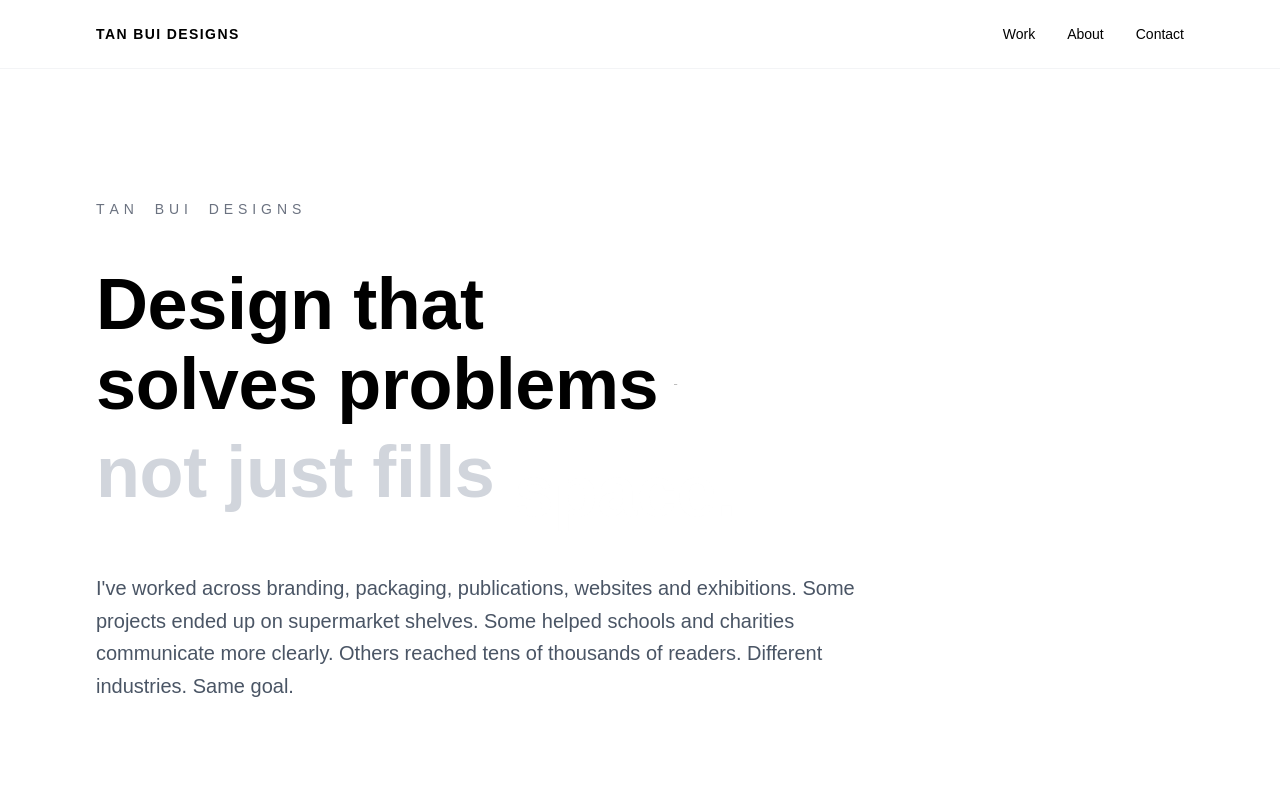
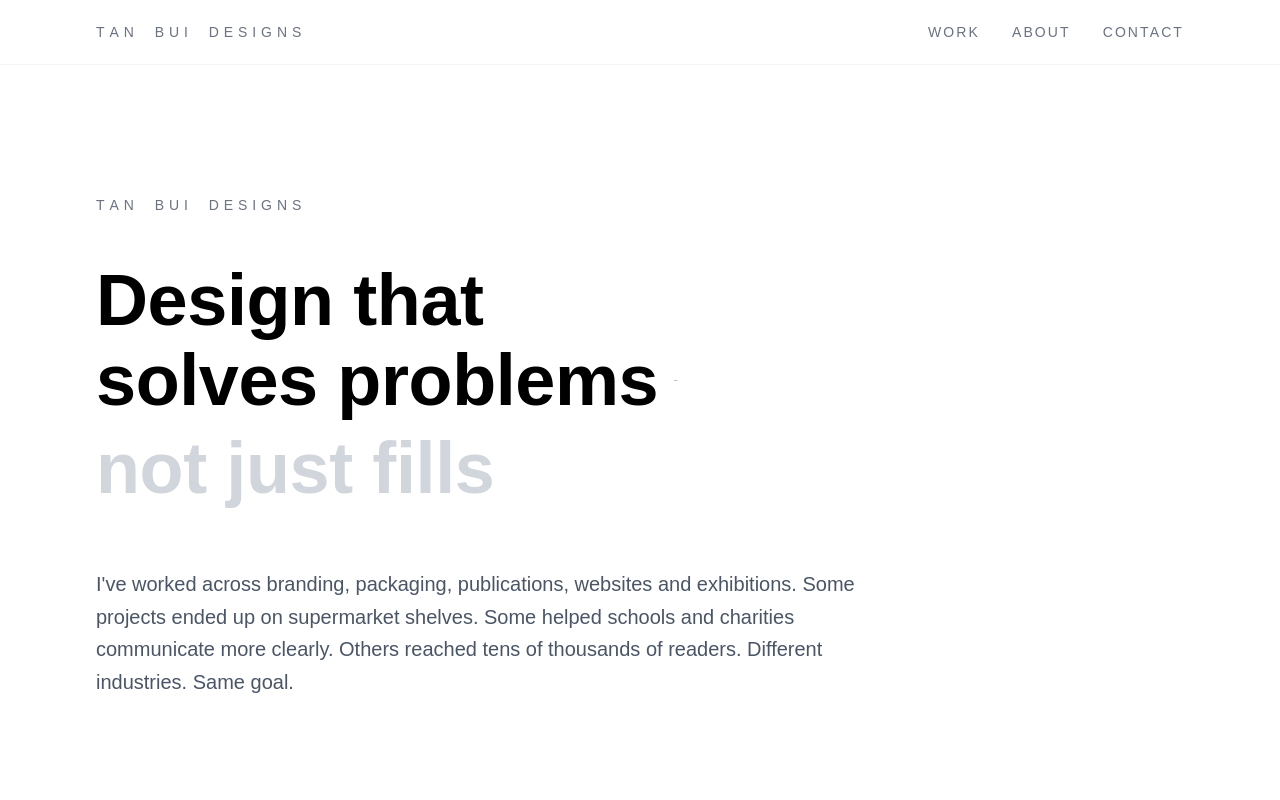
Before and after one commit to tanbuidesigns/tan-bui-designs, a Next.js app: page / in a window 1280 px wide. Shown: the top 800 px of the page. Built offline with nearby package versions, Linux system fonts and the light colour scheme.

Commit message:
Update hero positioning and add credibility section

```diff
--- a/package.json
+++ b/package.json
@@ -11,7 +11,8 @@
   "dependencies": {
     "next": "16.2.7",
     "react": "19.2.4",
-    "react-dom": "19.2.4"
+    "react-dom": "19.2.4",
+    "resend": "^6.12.4"
   },
   "devDependencies": {
     "@tailwindcss/postcss": "^4",
--- a/src/components/Footer.tsx
+++ b/src/components/Footer.tsx
@@ -1,24 +1,66 @@
+"use client";
+
 import Link from "next/link";
 
+import Reveal from "@/components/Reveal";
+import AnimatedLabel from "@/components/AnimatedLabel";
+
 export default function Footer() {
+  const links = [
+    { label: "Work", href: "/work" },
+    { label: "About", href: "/about" },
+    { label: "Contact", href: "/contact" },
+  ];
+
   return (
     <footer className="border-t border-gray-100 mt-auto">
-      <div className="max-w-6xl mx-auto px-8 py-12 flex flex-col md:flex-row gap-6 md:items-center md:justify-between">
+      <Reveal>
+        <div className="max-w-6xl mx-auto px-8 py-16 flex flex-col md:flex-row gap-10 md:items-end md:justify-between">
           <div>
-          <p className="font-semibold tracking-widest text-sm">
+            <Link href="/" className="inline-block">
+              <AnimatedLabel>
                 TAN BUI DESIGNS
-          </p>
-          <p className="text-gray-500 mt-2">
-            Multidisciplinary Design Consultant
+              </AnimatedLabel>
+            </Link>
+
+            <p className="text-gray-500 mt-4 leading-relaxed">
+              Turning complex ideas into clear visual experiences.
             </p>
           </div>
 
-        <nav className="flex gap-6 text-sm">
-          <Link href="/work">Work</Link>
-          <Link href="/about">About</Link>
-          <Link href="/contact">Contact</Link>
+          <nav className="flex gap-8 text-sm uppercase tracking-[0.15em]">
+            {links.map((link) => (
+              <Link
+                key={link.href}
+                href={link.href}
+                className="
+                  relative
+                  text-gray-500
+                  transition-all
+                  duration-300
+                  ease-[cubic-bezier(0.22,1,0.36,1)]
+                  hover:text-gray-700
+                  hover:-translate-y-[1px]
+                  after:absolute
+                  after:left-0
+                  after:-bottom-1
+                  after:h-px
+                  after:w-full
+                  after:origin-left
+                  after:scale-x-0
+                  after:bg-gray-300
+                  after:transition-transform
+                  after:duration-300
+                  after:ease-[cubic-bezier(0.22,1,0.36,1)]
+                  hover:after:scale-x-100
+                "
+              >
+                {link.label}
+              </Link>
+            ))}
           </nav>
         </div>
+      </Reveal>
     </footer>
   );
 }
--- a/src/components/Navbar.tsx
+++ b/src/components/Navbar.tsx
@@ -1,20 +1,120 @@
+"use client";
+
+import { useEffect, useState } from "react";
 import Link from "next/link";
 
+import AnimatedLabel from "@/components/AnimatedLabel";
+
 export default function Navbar() {
+  const [hidden, setHidden] = useState(false);
+
+  useEffect(() => {
+    let timeout: NodeJS.Timeout;
+
+    const handleScroll = () => {
+      setHidden(true);
+
+      clearTimeout(timeout);
+
+      timeout = setTimeout(() => {
+        setHidden(false);
+      }, 200);
+    };
+
+    window.addEventListener("scroll", handleScroll, {
+      passive: true,
+    });
+
+    return () => {
+      clearTimeout(timeout);
+
+      window.removeEventListener(
+        "scroll",
+        handleScroll
+      );
+    };
+  }, []);
+
+  const links = [
+    {
+      label: "Work",
+      href: "/work",
+    },
+    {
+      label: "About",
+      href: "/about",
+    },
+    {
+      label: "Contact",
+      href: "/contact",
+    },
+  ];
+
   return (
-    <header className="sticky top-0 z-50 bg-white border-b border-gray-100">
-      <div className="max-w-6xl mx-auto px-8 py-6 flex items-center">
+    <header
+      className={`
+        sticky
+        top-0
+        z-50
+        border-b
+        border-gray-100
+        bg-white/90
+        backdrop-blur-md
+        transition-all
+        duration-500
+        ease-[cubic-bezier(0.22,1,0.36,1)]
+        ${
+          hidden
+            ? "-translate-y-full opacity-0"
+            : "translate-y-0 opacity-100"
+        }
+      `}
+    >
+      <div className="max-w-6xl mx-auto px-6 md:px-8 py-5 flex items-center">
         <Link
           href="/"
-          className="font-semibold tracking-widest text-sm text-black"
+          className="inline-block flex-shrink-0"
+          aria-label="Go to homepage"
         >
-          TAN BUI DESIGNS
+          <AnimatedLabel>
+            TAN BUI DESIGNS
+          </AnimatedLabel>
         </Link>
 
-        <nav className="flex gap-8 text-sm ml-auto text-black">
-          <Link href="/work">Work</Link>
-          <Link href="/about">About</Link>
-          <Link href="/contact">Contact</Link>
+        <nav className="ml-auto flex items-center gap-5 md:gap-8 text-xs md:text-sm uppercase tracking-[0.15em]">
+          {links.map((link) => (
+            <Link
+              key={link.href}
+              href={link.href}
+              className="
+                relative
+                text-gray-500
+                transition-all
+                duration-300
+                ease-[cubic-bezier(0.22,1,0.36,1)]
+                hover:text-gray-700
+                hover:-translate-y-[1px]
+
+                after:absolute
+                after:left-0
+                after:-bottom-1
+                after:h-px
+                after:w-full
+                after:bg-gray-300
+
+                after:origin-left
+                after:scale-x-0
+
+                after:transition-transform
+                after:duration-300
+                after:ease-[cubic-bezier(0.22,1,0.36,1)]
+
+                hover:after:scale-x-100
+              "
+            >
+              {link.label}
+            </Link>
+          ))}
         </nav>
       </div>
     </header>
```
Also changed, not shown: 1 other file (tests, documents, lock files or other folders). Lines whose indentation alone changed are shown as unchanged.
